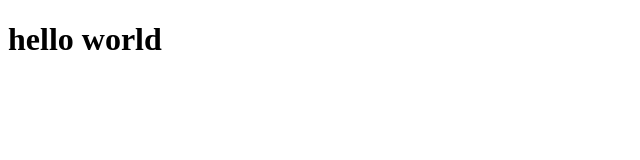
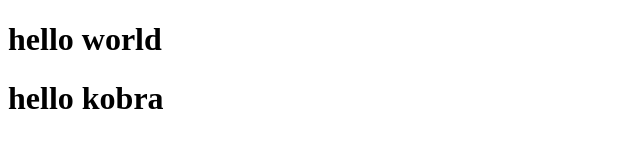
Before and after one commit to kobramotorcycle/kobra-git-test, a plain HTML site: page index.html in a window 1280 px wide. Shown: the whole page, without its empty margins (0-640 px from the left). Drawn offline with Linux system fonts and the light colour scheme.

Commit message:
update index.html

```diff
--- a/index.html
+++ b/index.html
@@ -8,6 +8,7 @@
 </head>
 <body>
     <h1>hello world</h1>
+    <h1>hello kobra</h1>
 
 </body>
 </html>
```
